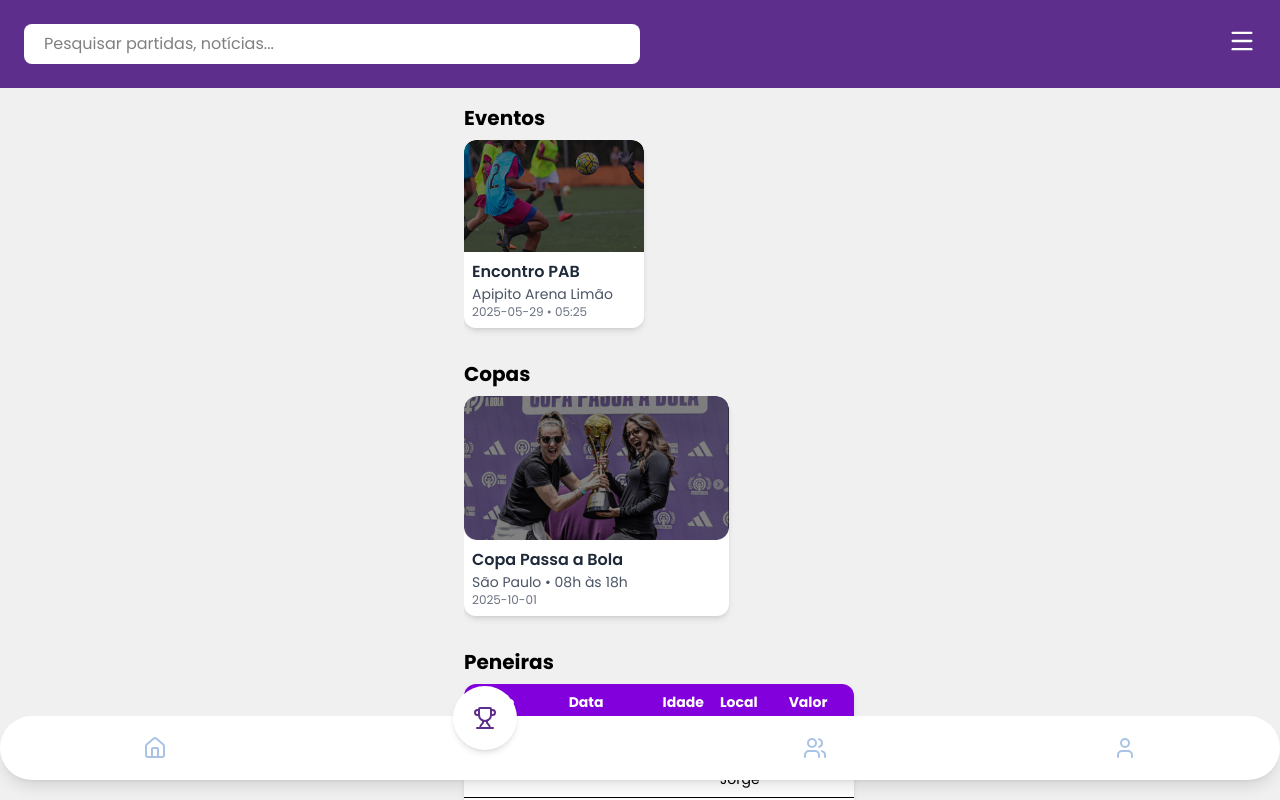
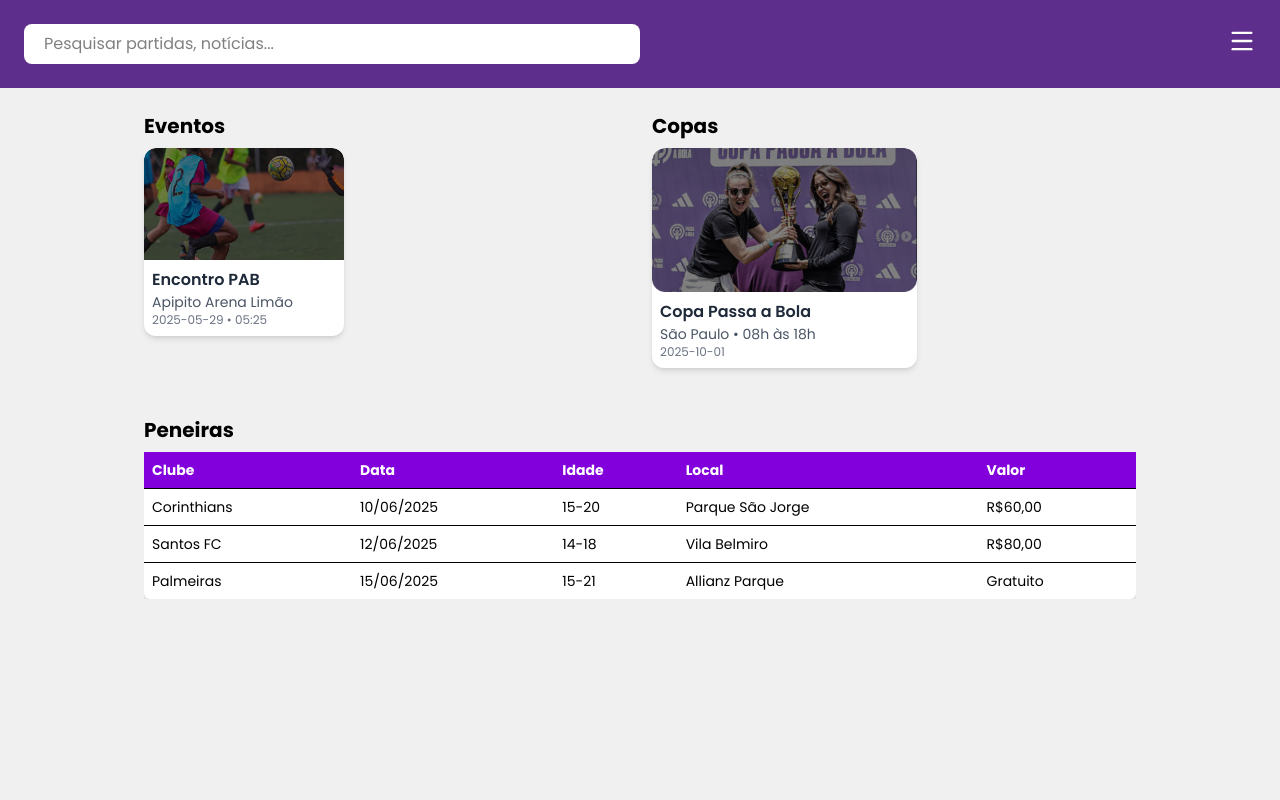
Before and after one commit to thns7/passa-a-bola, a Next.js app: page /events in a window 1280 px wide. Shown: the top 800 px of the page. Built offline with nearby package versions, Linux system fonts and the light colour scheme; sample sign-in values are in the browser's storage.

Commit message:
feature/events

```diff
--- a/app/events/page.js
+++ b/app/events/page.js
@@ -13,7 +13,6 @@
   const [peneiras, setPeneiras] = useState([]);
   const router = useRouter();
 
-
   useEffect(() => {
     const currentUser = localStorage.getItem("currentUser");
     if (currentUser) {
@@ -23,15 +22,14 @@
     }
   }, [router]);
 
-
   useEffect(() => {
     async function load() {
       try {
         const res = await fetch("/data/db.json");
         const db = await res.json();
-        setEventos(db.eventos);
-        setCopas(db.copas);
-        setPeneiras(db.peneiras);
+        setEventos(db.eventos || []);
+        setCopas(db.copas || []);
+        setPeneiras(db.peneiras || []);
       } catch (err) {
         console.error("Erro ao carregar dados", err);
       }
@@ -49,19 +47,21 @@
 
   return (
     <div className="bg-[#F0F0F0] min-h-screen flex flex-col">
-
+      {/* Header */}
       <Header name={user.name || "Usuário"} />
 
-
-      <main className="flex-1 max-w-[24rem] mx-auto px-4 py-4 space-y-6 pb-24">
-
+      {/* Conteúdo */}
+      <main className="flex-1 max-w-[24rem] lg:max-w-5xl mx-auto px-4 py-6 space-y-10 pb-28 w-full">
+        {/* Eventos e Copas lado a lado no desktop */}
+        <div className="grid grid-cols-1 lg:grid-cols-2 gap-6">
+          {/* Eventos */}
           <section>
             <h2 className="text-xl font-bold mb-2">Eventos</h2>
-          <div className="flex gap-4 overflow-x-auto pb-2">
+            <div className="flex gap-4 overflow-x-auto lg:overflow-x-visible lg:flex-wrap pb-2">
               {eventos.map((ev) => (
                 <div
                   key={ev.id}
-                className="min-w-[180px] bg-white shadow-md rounded-xl overflow-hidden flex-shrink-0"
+                  className="min-w-[180px] lg:min-w-[200px] bg-white shadow-md rounded-xl overflow-hidden flex-shrink-0"
                 >
                   <img
                     src={ev.img}
@@ -83,11 +83,11 @@
           {/* Copas */}
           <section>
             <h2 className="text-xl font-bold mb-2">Copas</h2>
-          <div className="flex gap-4 overflow-x-auto pb-2">
+            <div className="flex gap-4 overflow-x-auto lg:overflow-x-visible lg:flex-wrap pb-2">
               {copas.map((c) => (
                 <div
                   key={c.id}
-                className="min-w-[240px] bg-white shadow-md rounded-xl overflow-hidden flex-shrink-0"
+                  className="min-w-[240px] lg:min-w-[200px] bg-white shadow-md rounded-xl overflow-hidden flex-shrink-0"
                 >
                   <img
                     src={c.img}
@@ -105,11 +105,13 @@
               ))}
             </div>
           </section>
+        </div>
 
         {/* Peneiras */}
-        <section className="w-">
+        <section>
           <h2 className="text-xl font-bold mb-2">Peneiras</h2>
-          <table className="w-full bg-white shadow-md rounded-xl overflow-hidden text-sm">
+          <div className="overflow-x-auto">
+            <table className="w-full bg-white shadow-md rounded-md text-[11px] lg:text-sm">
               <thead className="bg-purple-700 text-white">
                 <tr>
                   <th className="p-2 text-left">Clube</th>
@@ -131,13 +133,12 @@
                 ))}
               </tbody>
             </table>
+          </div>
         </section>
-
-
       </main>
 
-
-      <div className="fixed bottom-0 left-0 w-full z-50">
+      {/* BottomNav fixa no mobile */}
+      <div className="fixed bottom-0 left-0 w-full z-50 lg:hidden">
         <BottomNav activeIndex={active} onChange={setActive} />
       </div>
     </div>
```
Lines whose indentation alone changed are shown as unchanged.
